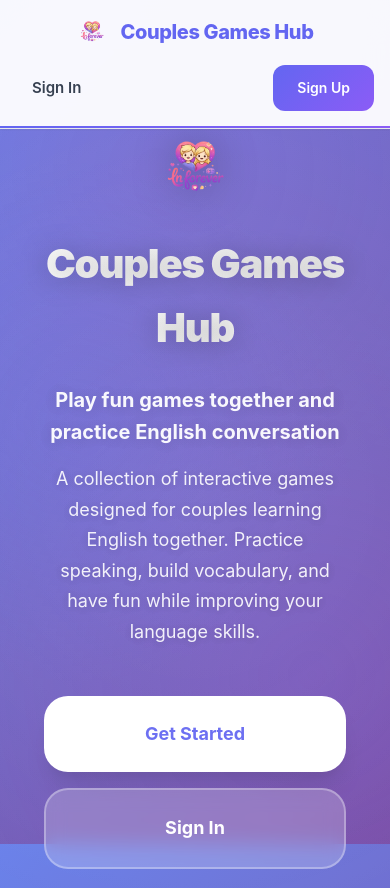
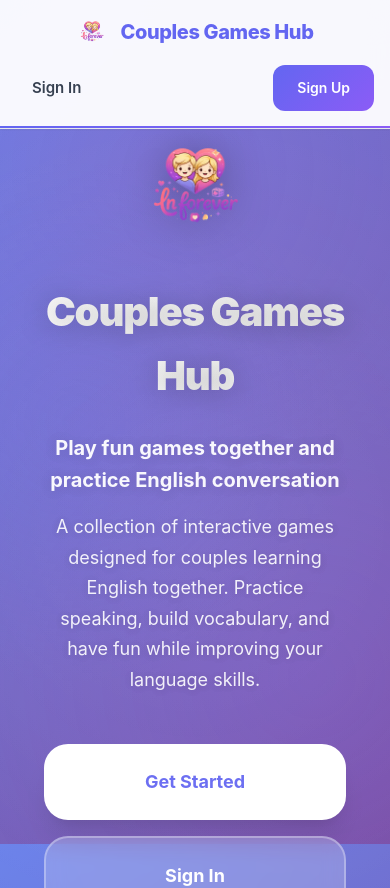
Before and after one commit to g1-creative/ln-forever, a Next.js app: page / in a window 390 px wide. Shown: the top 888 px of the page. Built offline with nearby package versions, Linux system fonts and the light colour scheme; no server answers.

Commit message:
Increase logo size on main page for better visibility

```diff
--- a/app/globals.css
+++ b/app/globals.css
@@ -332,13 +332,23 @@ main {
 }
 
 .hero-logo {
-  margin-bottom: var(--space-lg);
+  margin-bottom: var(--space-xl);
   display: flex;
   justify-content: center;
 }
 
 .hero-logo-img {
   filter: drop-shadow(0 4px 20px rgba(0, 0, 0, 0.3));
+  width: 160px;
+  height: 160px;
+  object-fit: contain;
+}
+
+@media (max-width: 640px) {
+  .hero-logo-img {
+    width: 120px;
+    height: 120px;
+  }
 }
 
 .header h1,
--- a/app/page.tsx
+++ b/app/page.tsx
@@ -18,8 +18,8 @@ export default function Home() {
           <Image
             src="/images/ln_logo_favicon.png"
             alt="Couples Games Hub"
-            width={80}
-            height={80}
+            width={160}
+            height={160}
             className="hero-logo-img"
           />
         </div>
```
Also changed, not shown: app/icon.png.
